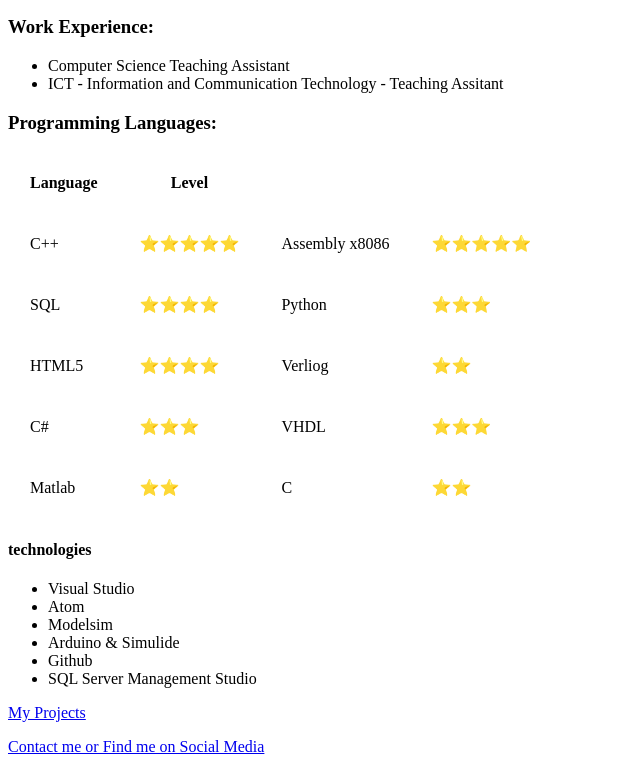
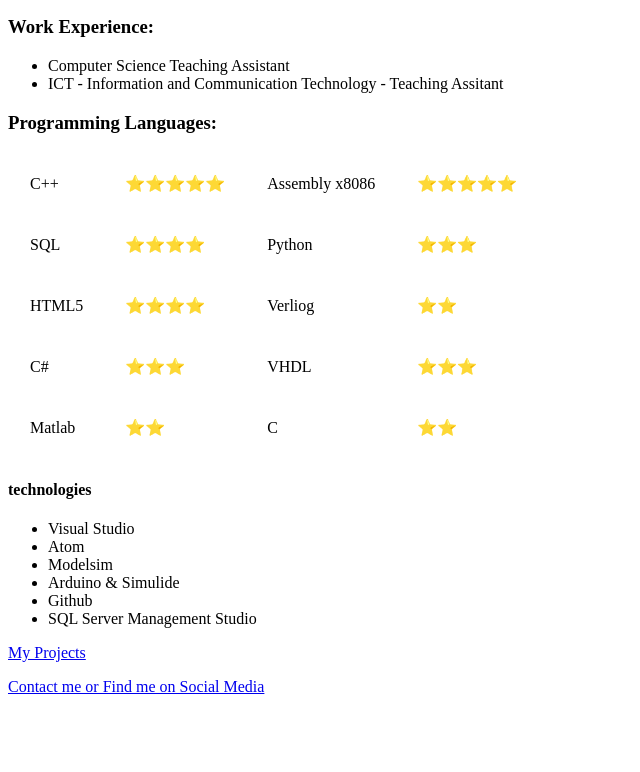
Before and after one commit to nadinfromc137/Nadin-s, a plain HTML site: page index.html in a window 1280 px wide. Shown: the part 889-1661 px from the top of the page, without its empty margins (0-640 px from the left). After the commit the page ends 1601 px from the top, so only its background shows below. Drawn offline with Linux system fonts and the light colour scheme; files whose address does not match are found by name.

Commit message:
Update index.html

```diff
--- a/index.html
+++ b/index.html
@@ -51,10 +51,6 @@
   </ul>
   <h3>Programming Languages:</h3>
 <table cellpadding="20">
-  <thead>
-<th>Language</th>
-<th>Level</th>
-    </thead>
   <tbody>
     <tr>
       <td>C++ </td> <td>⭐⭐⭐⭐⭐</td> <td>Assembly x8086</td><td>⭐⭐⭐⭐⭐</td>
```
